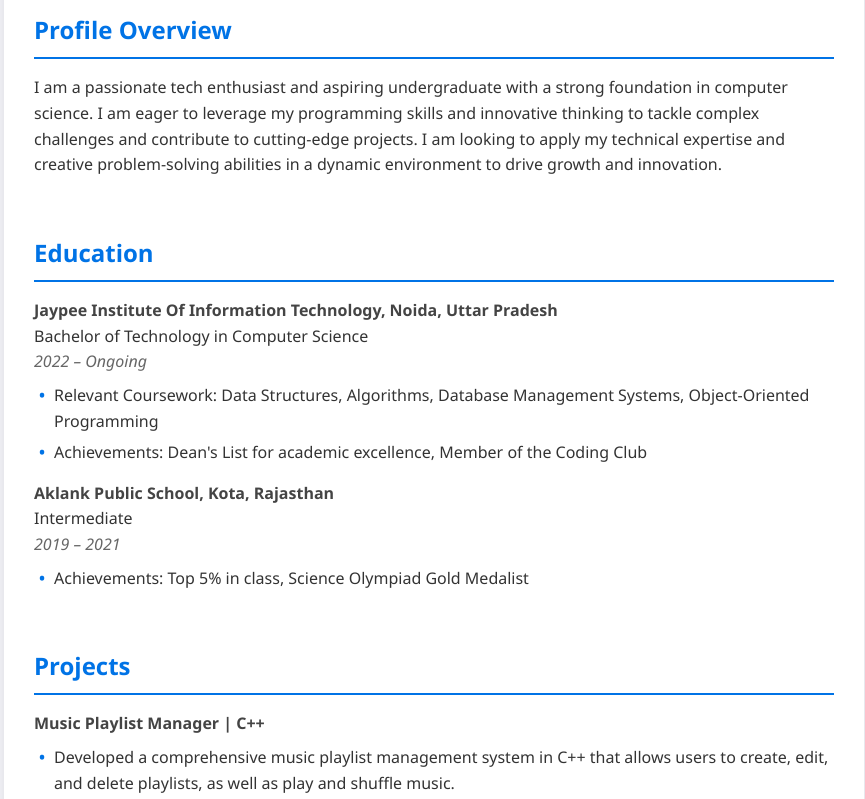
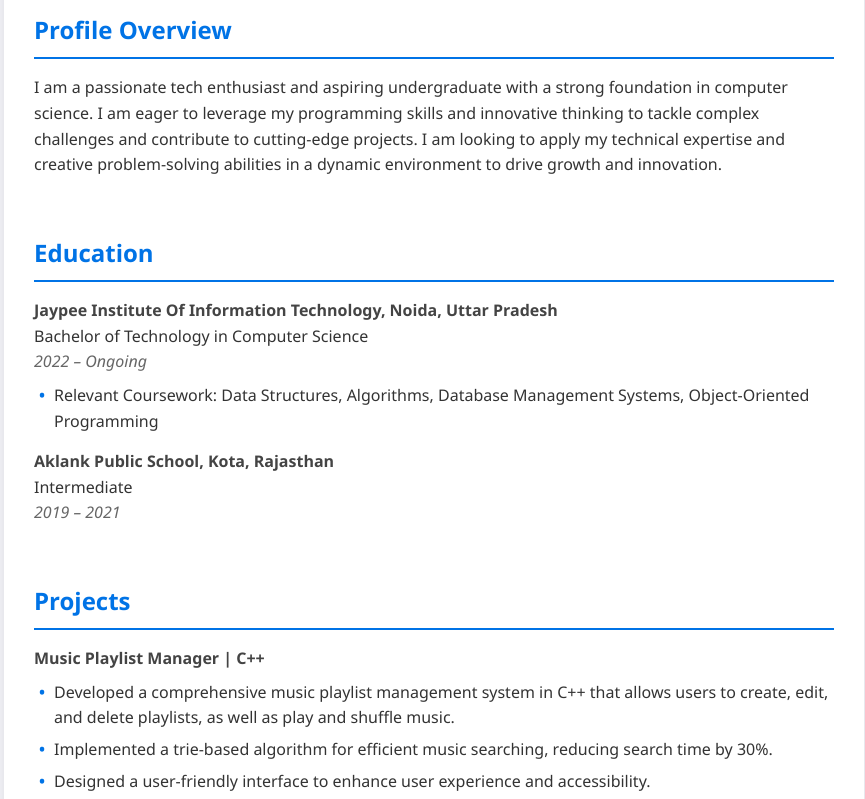
Before and after one commit to Mai-mukund/Portfolio, a plain HTML site: page index.html in a window 1280 px wide. Shown: the part 225-1024 px from the top of the page, without its empty margins (206-1071 px from the left). Drawn offline with Linux system fonts and the light colour scheme.

Commit message:
Removed achievements

```diff
--- a/index.html
+++ b/index.html
@@ -33,15 +33,12 @@
                     <em>2022 – Ongoing</em><br>
                     <ul>
                         <li>Relevant Coursework: Data Structures, Algorithms, Database Management Systems, Object-Oriented Programming</li>
-                        <li>Achievements: Dean's List for academic excellence, Member of the Coding Club</li>
                     </ul>
                 </li>
                 <li><strong>Aklank Public School, Kota, Rajasthan</strong><br>
                     Intermediate<br>
                     <em>2019 – 2021</em><br>
-                    <ul>
-                        <li>Achievements: Top 5% in class, Science Olympiad Gold Medalist</li>
-                    </ul>
+
                 </li>
             </ul>
         </section>
```
